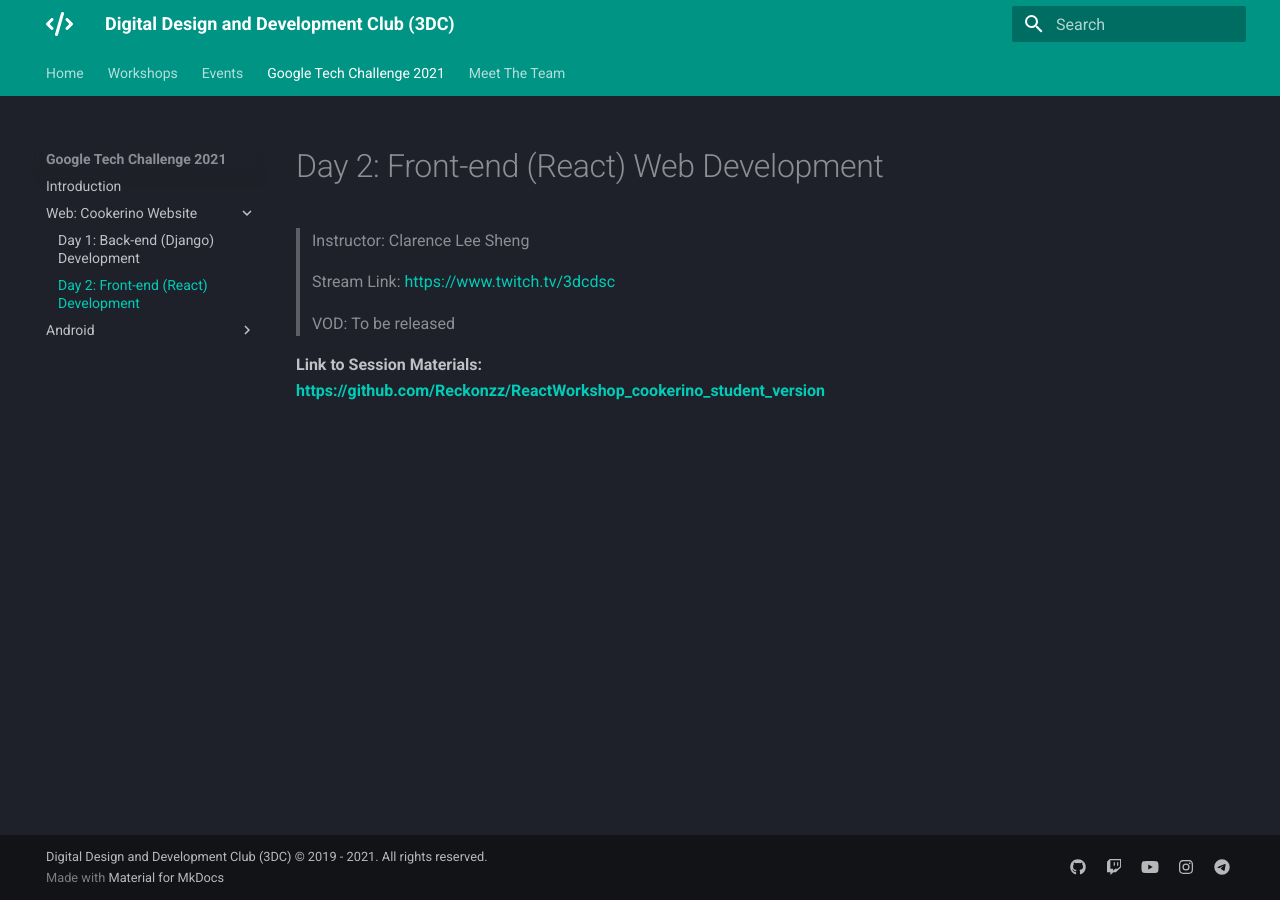
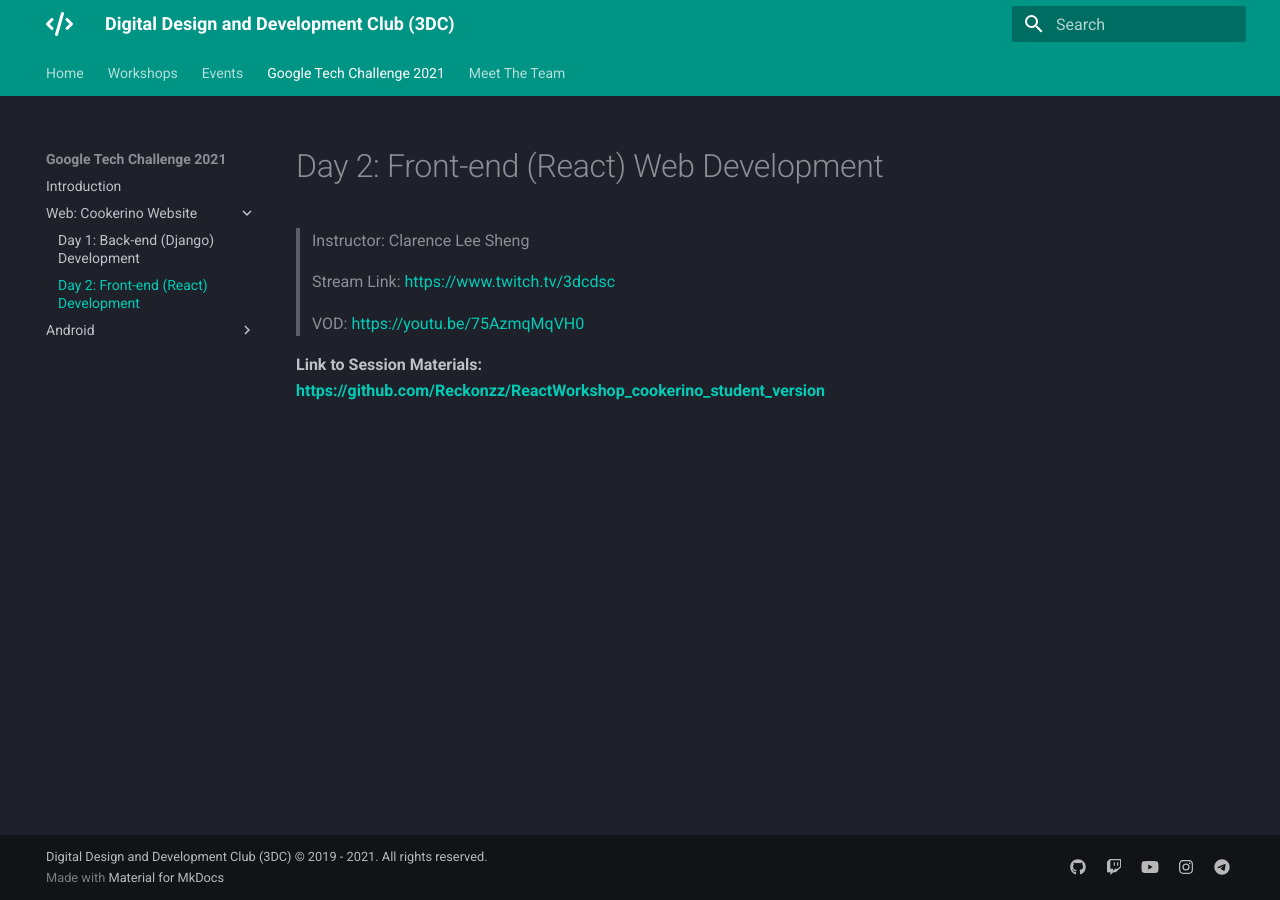
Before and after one commit to SHSR2001/3dcdsc.github.io, an MkDocs documentation site: the page built from docs/gtc/web/day2.md, in a window 1280 px wide. Built offline with MkDocs 1.6.1 and Material for MkDocs 9.7.7, drawn with Linux system fonts in a browser that asks for light colours.

Commit message:
add vod for web day 2

```diff
--- a/docs/gtc/web/day2.md
+++ b/docs/gtc/web/day2.md
@@ -4,6 +4,6 @@
 >
 > Stream Link: <https://www.twitch.tv/3dcdsc>
 >
-> VOD: To be released
+> VOD: <https://youtu.be/75AzmqMqVH0>
 
 **Link to Session Materials: <https://github.com/Reckonzz/ReactWorkshop_cookerino_student_version>**
```
